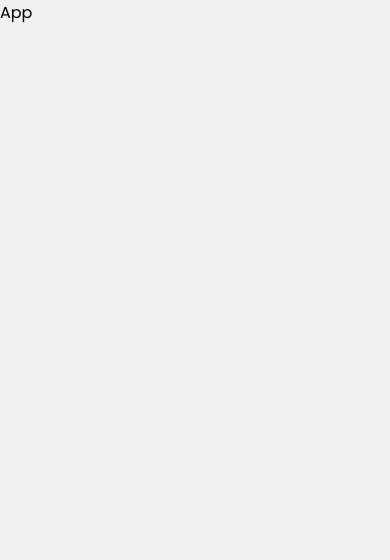
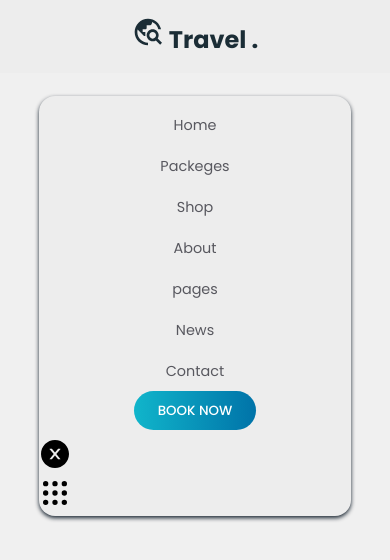
Before and after one commit to WilliamBuntu/travel, a React (Create React App) app: page / in a window 390 px wide. Shown: the top 560 px of the page. Built offline with nearby package versions, Linux system fonts and the light colour scheme; the HTML template or start-up script is replaced by a standard one.

Commit message:
t commit

```diff
--- a/src/App.js
+++ b/src/App.js
@@ -1,9 +1,25 @@
 import React from 'react'
 import './App.css'
+import Navbar from './components/Navbar/Navbar'
+import Home from './components/Home/Home'
+import Main from './components/Main/Main'
+import Footer from './components/Footer/Footer'
 const App = () => {
   return (
     <div>
-      App
+      <>
+      <Navbar/>
+
+
+      <Home/>
+      <Main/>
+      <Footer/>
+
+
+      </>
+
+
+
     </div>
   )
 }
--- a/src/components/Footer/Footer.jsx
+++ b/src/components/Footer/Footer.jsx
@@ -0,0 +1,12 @@
+import React from 'react'
+import  './Footer.css';
+
+const Footer = () => {
+  return (
+    <div>
+      Footer
+    </div>
+  )
+}
+
+export default Footer
--- a/src/components/Home/Home.jsx
+++ b/src/components/Home/Home.jsx
@@ -0,0 +1,12 @@
+import React from 'react'
+import  './Home.css';
+
+const Home = () => {
+  return (
+    <div>
+      Home
+    </div>
+  )
+}
+
+export default Home
--- a/src/components/Main/Main.jsx
+++ b/src/components/Main/Main.jsx
@@ -0,0 +1,12 @@
+import React from 'react'
+import './Main.css';
+
+const Main = () => {
+  return (
+    <div>
+      Main
+    </div>
+  )
+}
+
+export default Main
--- a/src/components/Navbar/Navbar.css
+++ b/src/components/Navbar/Navbar.css
@@ -1 +1,58 @@
-/*# sourceMappingURL=Navbar.css.map */
+:root {
+  --PrimaryColor: hsl(199, 100%, 30%);
+  --SecondaryColor: hsl(187, 85%, 43%);
+  --GradientColor: linear-gradient(to right, hsl(187, 85%, 43%),
+          hsl(199, 100%, 33%));
+  --whiteColor: hsl(0, 0%, 100%);
+  --blackColor: hsl(201, 33%, 16%);
+  --textColor: hsl(240, 4%, 36%);
+  --whiteColorDeam: hsl(0, 0%, 93%);
+  --greyText: rgb(190, 190, 190);
+  --inputColor: rgb(239, 239, 239);
+  --bodycolr: rgb(240, 240, 240);
+  --cardBG: rgb(225, 225, 225);
+}
+
+.header {
+  position: fixed;
+  display: flex;
+  align-items: center;
+  justify-content: center;
+  background: var(--whiteColorDeam);
+  width: 100%;
+  padding: 1rem;
+  z-index: 1000;
+}
+.header .logo {
+  color: var(--blackColor);
+}
+@media screen and (max-width: 768px) {
+  .header .navBar {
+    position: absolute;
+    background: var(--whiteColorDeam);
+    height: -moz-max-content;
+    height: max-content;
+    width: 80%;
+    border-radius: 1rem;
+    top: 6rem;
+    left: 50%;
+    transform: translate(-50%);
+    z-index: 2000;
+    box-shadow: 0 2px 4px rgba(2, 15, 29, 0.904);
+    transition: 0.3s ease-in-out;
+  }
+  .header .navBar .navLists {
+    flex-direction: column;
+    justify-content: center;
+    width: 100%;
+    margin: auto;
+    padding: 0.5rem 0;
+  }
+  .header .navBar .navLists .navItem {
+    padding: 0.5rem 0;
+  }
+  .header .navBar .navLists .navItem .navLink {
+    color: var(--textColor);
+    font-size: 0.9rem;
+  }
+}/*# sourceMappingURL=Navbar.css.map */
--- a/src/components/Navbar/Navbar.jsx
+++ b/src/components/Navbar/Navbar.jsx
@@ -0,0 +1,79 @@
+import React from 'react'
+import './Navbar.css';
+import {MdOutlineTravelExplore} from 'react-icons/md'
+import {AiFillCloseCircle} from 'react-icons/ai'
+import {TbGridDots} from 'react-icons/tb'
+
+
+
+
+
+const Navbar = () => {
+  return (
+<section className='navBarSection'>
+  <header className='header flex' >
+<div  className='logoDiv'>
+
+<a  href='/' className='logo flex'>
+  <h1>  <MdOutlineTravelExplore className = 'icon' /> Travel .</h1>
+</a>
+</div>
+
+
+ <div className='navBar'>
+     <ul className='navLists flex'>
+       <li className='navItem'>
+         <a href='/' className='navLink'>Home</a>
+       </li>
+
+        <li className='navItem'>
+         <a href='/' className='navLink'>Packeges</a>
+       </li>
+
+        <li className='navItem'>
+         <a href='/' className='navLink'>Shop</a>
+       </li>
+
+        <li className='navItem'>
+         <a href='/' className='navLink'>About</a>
+       </li>
+
+        <li className='navItem'>
+         <a href='/' className='navLink'>pages</a>
+       </li>
+
+        <li className='navItem'>
+         <a href='/' className='navLink'>News</a>
+       </li>
+
+        <li className='navItem'>
+         <a href='/' className='navLink'>Contact</a>
+       </li>
+
+        <button className='btn'>
+          <a href='/'>BOOK NOW</a>
+        </button>
+     </ul>
+
+   <div className='closeNavbar'>
+     <AiFillCloseCircle className ='icon' />
+   </div>
+
+   <div className='toggleNavbar'>
+     <TbGridDots className ='icon' />
+   </div>
+
+
+
+
+ </div>
+
+
+  </header>
+
+</section>
+
+  )
+}
+
+export default Navbar
--- a/src/components/Navbar/Navbar.scss
+++ b/src/components/Navbar/Navbar.scss
@@ -0,0 +1,68 @@
+:root {
+    --PrimaryColor: hsl(199, 100%, 30%);
+    --SecondaryColor: hsl(187, 85%, 43%);
+    --GradientColor: linear-gradient(to right, hsl(187, 85%, 43%),
+            hsl(199, 100%, 33%));
+    --whiteColor: hsl(0, 0%, 100%);
+    --blackColor: hsl(201, 33%, 16%);
+    --textColor: hsl(240, 4%, 36%);
+    --whiteColorDeam: hsl(0, 0%, 93%);
+    --greyText: rgb(190, 190, 190);
+    --inputColor: rgb(239, 239, 239);
+    --bodycolr: rgb(240, 240, 240);
+    --cardBG: rgb(225, 225, 225);
+
+}
+
+.header{
+    position: fixed;
+    display: flex;
+    align-items: center;
+    justify-content: center;
+    background: var(--whiteColorDeam);
+    width: 100%;
+    padding: 1rem;
+    z-index: 1000;
+
+
+    .logo{
+        color: var(--blackColor);
+    }
+
+    @media screen and (max-width:768px){
+
+        .navBar{
+            position: absolute;
+            background: var(--whiteColorDeam);
+            height: max-content;
+            width: 80%;
+            border-radius: 1rem;
+            top: 6rem;
+            left: 50%;
+            transform: translate(-50%);
+            z-index: 2000;
+            box-shadow: 0 2px 4px rgba(2, 15, 29, 0.904);
+            transition: .3s ease-in-out;
+
+            .navLists{
+                flex-direction: column;
+                justify-content:center;
+                width: 100%;
+                margin: auto;
+                padding: .5rem 0;
+                .navItem{
+                    padding: .5rem 0;
+
+                    .navLink{
+                        color: var(--textColor);
+                        font-size: .9rem ;
+                    }
+                }
+
+            }
+
+
+        }
+    }
+
+}
```
Also changed, not shown: 1 other file (tests, documents, lock files or other folders).
